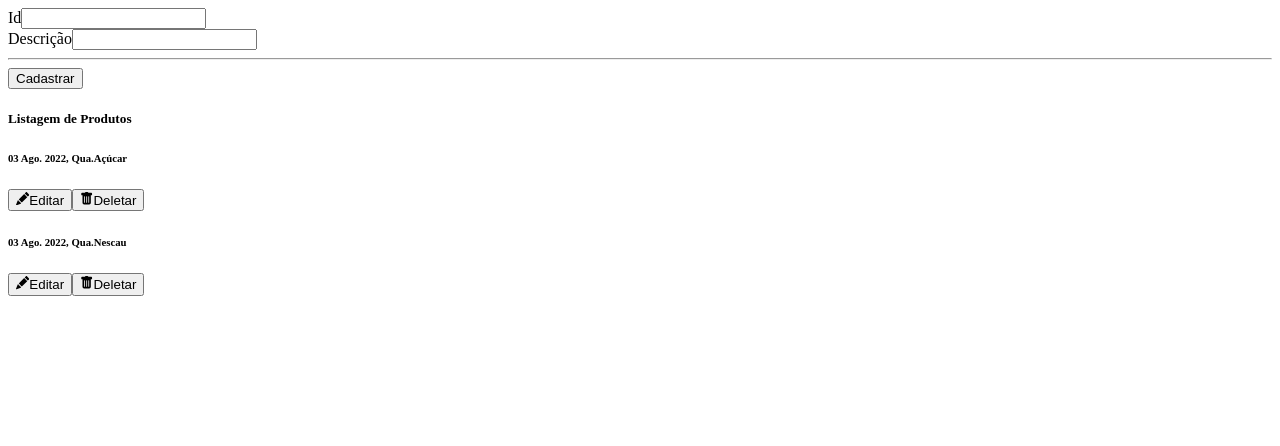
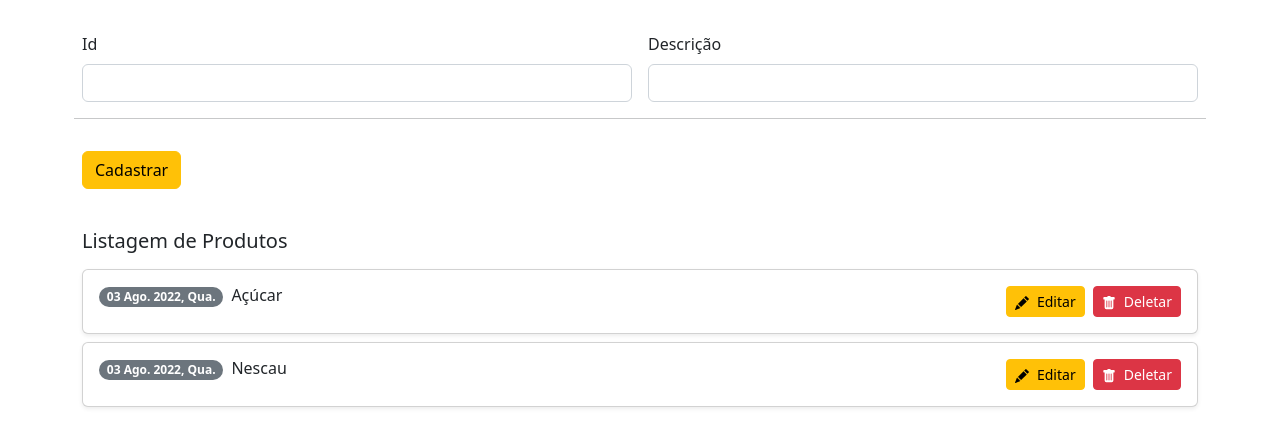
Before and after one commit to EdiJunior88/hackathon-listaProdutos, a React (Create React App) app in the folder lista-produtos/: page / in a window 1280 px wide. Shown: the top 446 px of the page. Built offline with nearby package versions, Linux system fonts and the light colour scheme.

Commit message:
index fix

```diff
--- a/lista-produtos/src/index.js
+++ b/lista-produtos/src/index.js
@@ -1,6 +1,11 @@
-import React from 'react';
-import ReactDOM from 'react-dom/client';
-import App from './App';
+import React from "react";
+import ReactDOM from "react-dom/client";
+import "bootstrap/dist/css/bootstrap.min.css";
+import App from "./App";
 
-const root = ReactDOM.createRoot(document.getElementById('root'));
-root.render(<App />);
+const root = ReactDOM.createRoot(document.getElementById("root"));
+root.render(
+    <div className="container">
+        <App />
+    </div>
+);
```
Also changed, not shown: lista-produtos/src/index.css (deleted).
